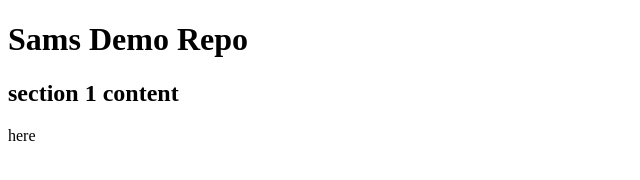
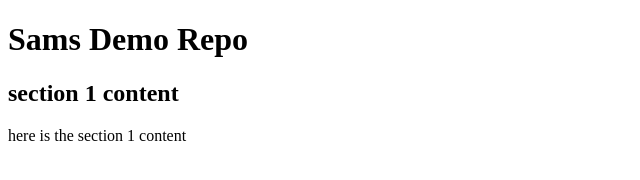
Before and after one commit to GitHubSamK/githubhw1, a plain HTML site: page index.html in a window 1280 px wide. Shown: the whole page, without its empty margins (0-640 px from the left). Drawn offline with Linux system fonts and the light colour scheme.

```diff
--- a/index.html
+++ b/index.html
@@ -13,7 +13,7 @@
     <article>
         <section>
             <h2>section 1 content</h2>
-            <p>here</p>
+            <p>here is the section 1 content</p>
         </section>
     </article>
 </body>
```
